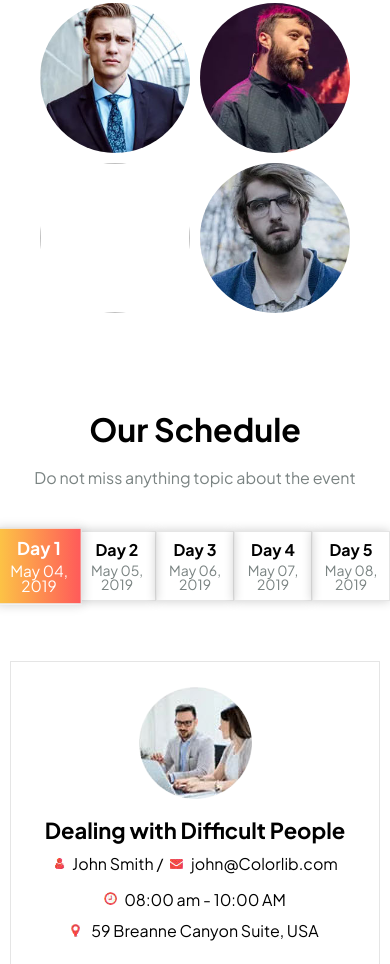
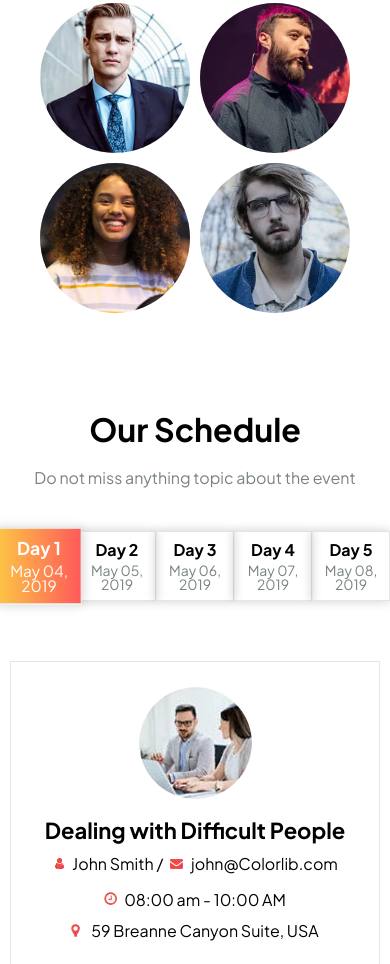
Before and after one commit to i-am-yay-code/conferenceLanding, a plain HTML site: page index.html in a window 390 px wide. Shown: the part 2033-2997 px from the top of the page. Drawn offline with Linux system fonts and the light colour scheme; the site is published under a folder, as on GitHub Pages, so addresses that start at the root find nothing.

Commit message:
Bug images fixed

```diff
--- a/index.html
+++ b/index.html
@@ -148,7 +148,7 @@
                 <a href="#"><img src="img/speaker8.png" alt=""></a>
             </div>
             <div class="module3__speaker speaker9">
-                <a href="#"><img src="/img/speaker9.png" alt=""></a>
+                <a href="#"><img src="img/speaker9.png" alt=""></a>
             </div>
             <div class="module3__speaker speaker10">
                 <a href="#"><img src="img/speaker10.png" alt=""></a>
--- a/scss/style.scss
+++ b/scss/style.scss
@@ -1156,6 +1156,7 @@ body {
         flex-direction: column;
         text-align: center;
         width: 100%;
+        overflow: hidden;
     }
 
     .module4__picture {
```
Also changed, not shown: css/style.css.
